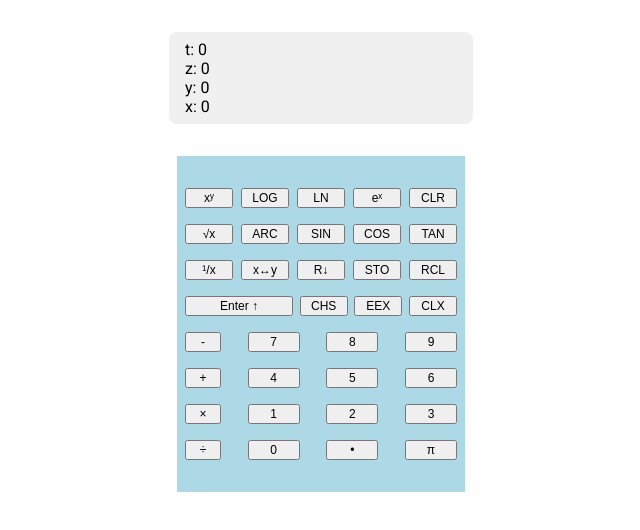
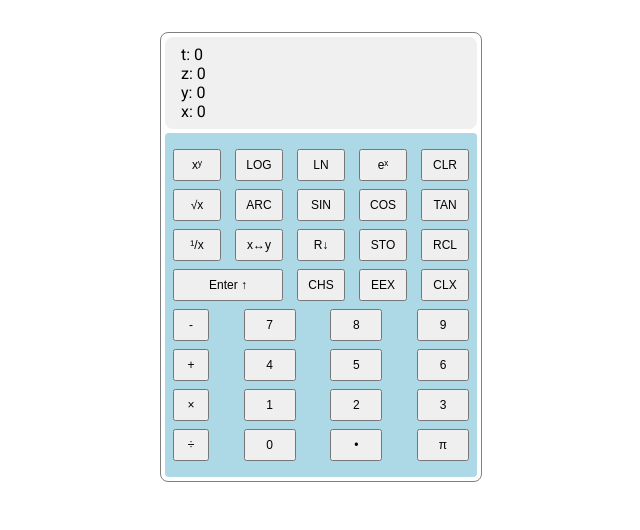
Before and after one commit to essamalsaloum/hp-35-emulator, a React (Create React App) app: page / in a window 1280 px wide. Shown: the top 530 px of the page, without its empty margins (319-959 px from the left). Built offline with nearby package versions, Linux system fonts and the light colour scheme; the HTML template or start-up script is replaced by a standard one.

Commit message:
more stying

```diff
--- a/src/App.css
+++ b/src/App.css
@@ -1,4 +1,6 @@
 .App {
+  border: 1px solid gray;
+  border-radius: 8px;
   margin: 32px auto 16px auto;
   width: 320px;
 }
--- a/src/App.js
+++ b/src/App.js
@@ -13,7 +13,6 @@ class App extends React.PureComponent {
 
     document.addEventListener('keyup', ev => {
       ev.preventDefault()
-      console.log(ev)
       keyUpHandler(ev)
     })
   }
--- a/src/components/Key.js
+++ b/src/components/Key.js
@@ -4,6 +4,7 @@ import PropTypes from 'prop-types'
 const style = {
   display: 'block',
   boxSizing: 'border-box',
+  height: 32,
   fontSize: 12
 }
 
--- a/src/containers/Display.css
+++ b/src/containers/Display.css
@@ -1,5 +1,5 @@
 .Display {
-  margin: 8px;
+  margin: 4px;
   padding: 8px;
   background-color: #f0f0f0;
   border-radius: 8px;
--- a/src/containers/Keyboard.css
+++ b/src/containers/Keyboard.css
@@ -1,11 +1,13 @@
 .Keyboard {
-  margin: 32px 16px 16px 16px;
+  margin: 4px;
+  padding: 32px 16px 16px 16px;
+  border-radius: 4px;
   background-color: lightblue;
-  padding: 16px 8px;
+  padding: 8px;
 }
 
 .Keyboard--row {
   display: flex;
   justify-content: space-between;
-  margin: 16px 0;
+  margin: 8px 0;
 }
--- a/src/containers/Keyboard.js
+++ b/src/containers/Keyboard.js
@@ -7,7 +7,7 @@ import './Keyboard.css'
 
 const defaultKeyWidth = 48
 const arithKeyWidth = 36
-const enterKeyWidth = 108
+const enterKeyWidth = 110
 const inputKeyWidth = 52
 
 export default class Keyboard extends React.PureComponent {
```
